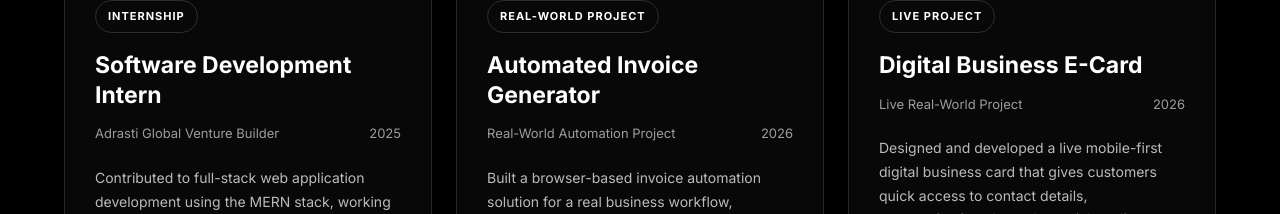
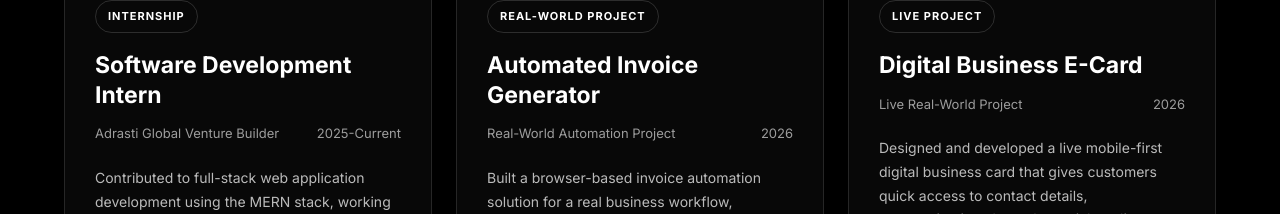
Before and after one commit to Mr-Lokeshvb/portfolio-lokeshwaran, a React (Vite) app: page / in a window 1280 px wide. Shown: the part 4720-4934 px from the top of the page. Built offline with nearby package versions, Linux system fonts and the light colour scheme.

Commit message:
update on current work

```diff
--- a/src/data/portfolioData.js
+++ b/src/data/portfolioData.js
@@ -167,7 +167,7 @@ const portfolioData = {
       type: "INTERNSHIP",
       title: "Software Development Intern",
       organization: "Adrasti Global Venture Builder",
-      duration: "2025",
+      duration: "2025-Current",
 
       description:
         "Contributed to full-stack web application development using the MERN stack, working across frontend interfaces, backend APIs, database integration, authentication, AI features, testing, debugging, and deployment workflows.",
```
